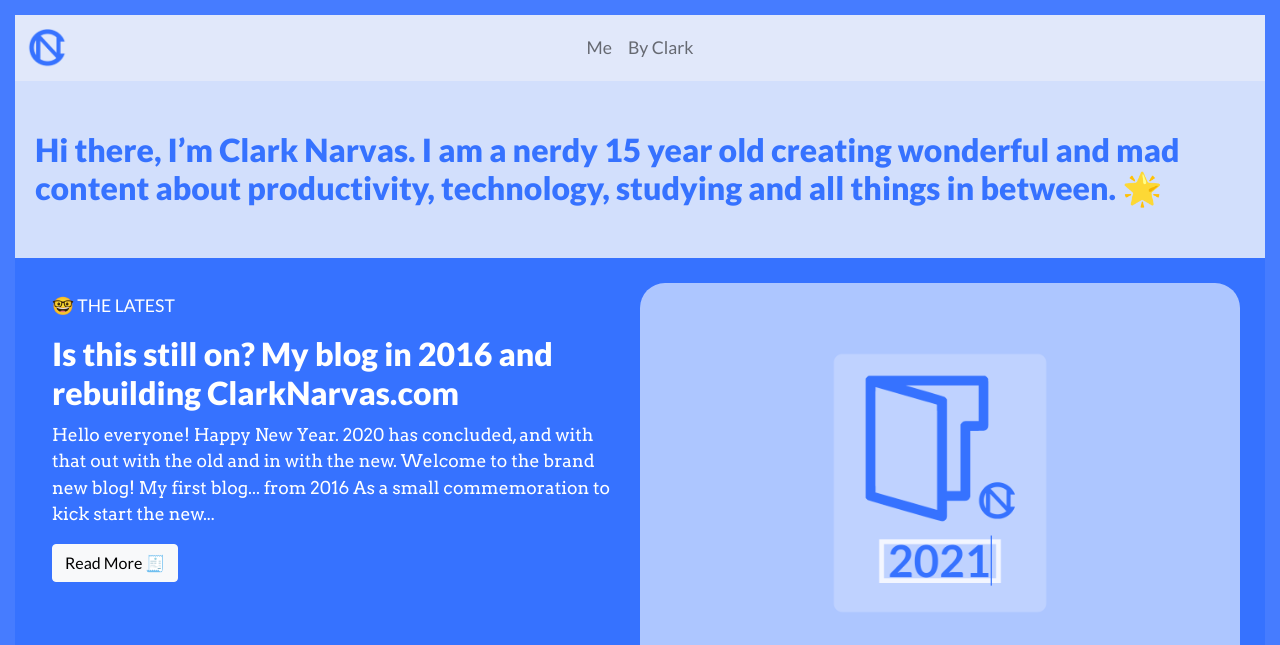
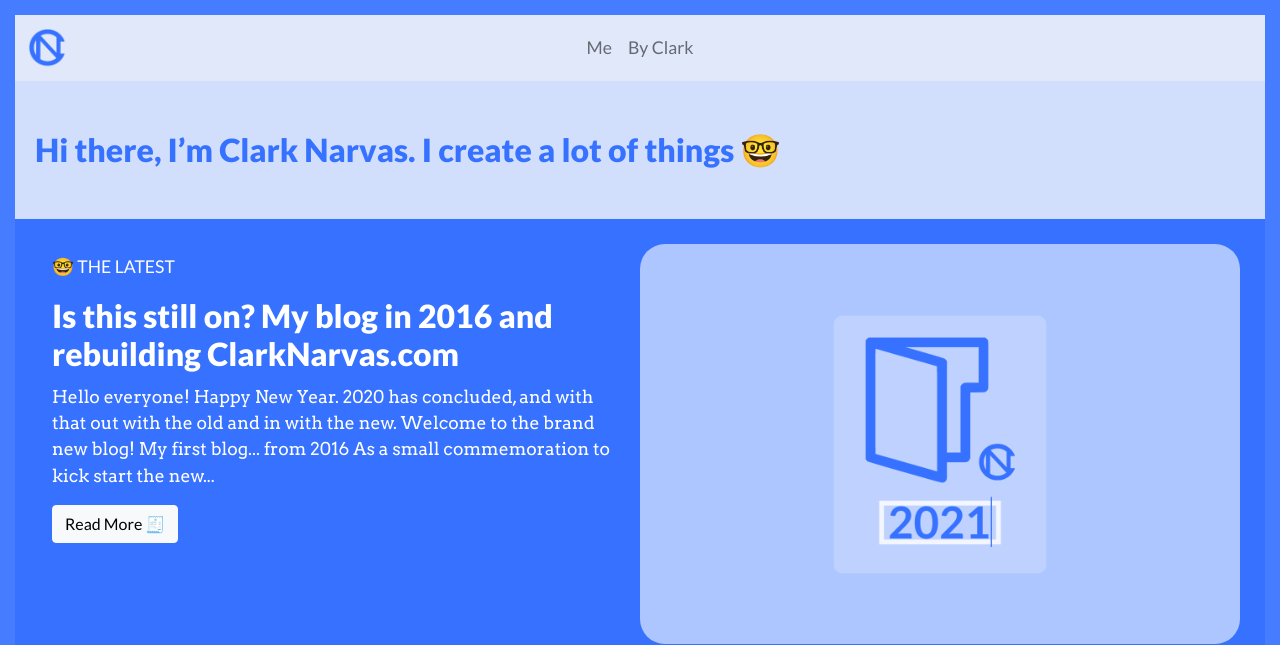
Before and after one commit to ClarkNarvas/ClarkNarvas.com, a Jekyll site: the page built from index.markdown, in a window 1280 px wide and 900 px high, cut to the strip 0-645 px from the top of the window. Built offline with Jekyll 4.4.1, drawn with Linux system fonts in a browser that asks for light colours; comment, search, counter and statistics services are not loaded.

Commit message:
tagline change

```diff
--- a/index.markdown
+++ b/index.markdown
@@ -5,6 +5,6 @@
 layout: clarkhome
 title: An insight into the world of 🤓
 description: I'm a content creator that likes to create things 📸 - Explore my blog!
-home-tagline: Hi there, I’m Clark Narvas. I am a nerdy 15 year old creating wonderful and mad content about productivity, technology, studying and all things in between. 🌟
+home-tagline: Hi there, I’m Clark Narvas. I create a lot of things 🤓
 thumbnail: /assets/brand/website.png
 ---
```
